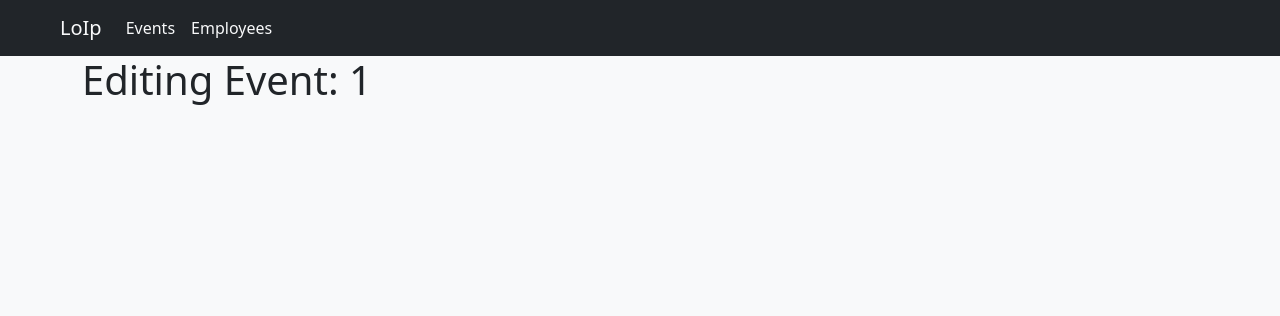
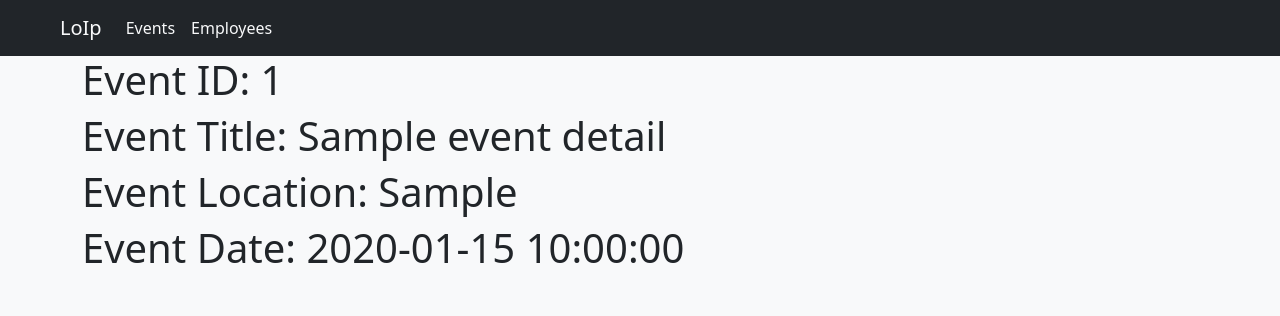
Before and after one commit to AFniljK/samir-project, a Flask app: template templates/edit_event.html in a window 1280 px wide. Shown: the top 316 px of the page. Run offline with Flask 3, Linux system fonts and the light colour scheme; the template is opened without the code that fills it: most values are stand-ins (such as "Sample title", 1, 10 or a date in 2020).

Commit message:
event_details into new function

```diff
--- a/main.py
+++ b/main.py
@@ -3,6 +3,28 @@ from flask import Flask, render_template, jsonify, request, redirect, url_for
 app = Flask(__name__)
 
 db_name = "database.db"
+
+def event_details(event_id):
+    conn = sqlite3.connect(db_name)
+    cursor = conn.cursor()
+
+    cursor.execute(f"select * from EVENTS where event_id = '{event_id}';")
+    event_detail = cursor.fetchall()[0] # only returns 1 row
+    cursor.execute(f"select ASSIGNMENTS.emp_id, EMPLOYEES.emp_name from ASSIGNMENTS INNER JOIN EMPLOYEES ON ASSIGNMENTS.emp_id = EMPLOYEES.emp_id where ASSIGNMENTS.event_id = '{event_id}';")
+    assigned_employees = cursor.fetchall()
+    response = {
+        "event_id": event_detail[0],
+        "event_title": event_detail[1],
+        "event_location": event_detail[2],
+        "event_date": event_detail[3],
+        "client_name": event_detail[4],
+        "client_contact": event_detail[5],
+        "client_gmail": event_detail[6],
+        "assigned_employees": assigned_employees
+    }
+
+    conn.close()
+    return response
 
 @app.route("/")
 def home():
@@ -28,7 +50,8 @@ def events():
 
 @app.get("/edit_event/<int:event_id>")
 def edit_event(event_id):
-    return render_template("edit_event.html", event_id=event_id)
+    event_detail = event_details(event_id)
+    return render_template("edit_event.html", event_detail=event_detail)
 
 @app.get("/event_adder")
 def event_adder():
@@ -36,26 +59,8 @@ def event_adder():
 
 # API for database
 @app.get("/api/event_detail/<int:event_id>")
-def event_detail(event_id):
-    conn = sqlite3.connect(db_name)
-    cursor = conn.cursor()
-
-    cursor.execute(f"select * from EVENTS where event_id = '{event_id}';")
-    event_detail = cursor.fetchall()[0] # only returns 1 row
-    cursor.execute(f"select ASSIGNMENTS.emp_id, EMPLOYEES.emp_name from ASSIGNMENTS INNER JOIN EMPLOYEES ON ASSIGNMENTS.emp_id = EMPLOYEES.emp_id where ASSIGNMENTS.event_id = '{event_id}';")
-    assigned_employees = cursor.fetchall()
-    response = {
-        "event_id": event_detail[0],
-        "event_title": event_detail[1],
-        "event_location": event_detail[2],
-        "event_date": event_detail[3],
-        "client_name": event_detail[4],
-        "client_contact": event_detail[5],
-        "client_gmail": event_detail[6],
-        "assigned_employees": assigned_employees
-    }
-
-    conn.close()
+def event(event_id):
+    response = event_details(event_id)
     return jsonify(response)
 
 @app.post("/api/add_event")
--- a/templates/edit_event.html
+++ b/templates/edit_event.html
@@ -12,7 +12,10 @@
 <body class="bg-light">
     {% include "partials/navbar.html" %}
     <div class="container">
-        <h1>Editing Event: {{ event_id }}</h1>
+        <h1>Event ID: {{ event_detail.event_id }}</h1>
+        <h1>Event Title: {{ event_detail.event_title }}</h1>
+        <h1>Event Location: {{ event_detail.event_location }}</h1>
+        <h1>Event Date: {{ event_detail.event_date }}</h1>
     </div>
 
     <script src="https://cdn.jsdelivr.net/npm/bootstrap@5.3.8/dist/js/bootstrap.bundle.min.js"
```
